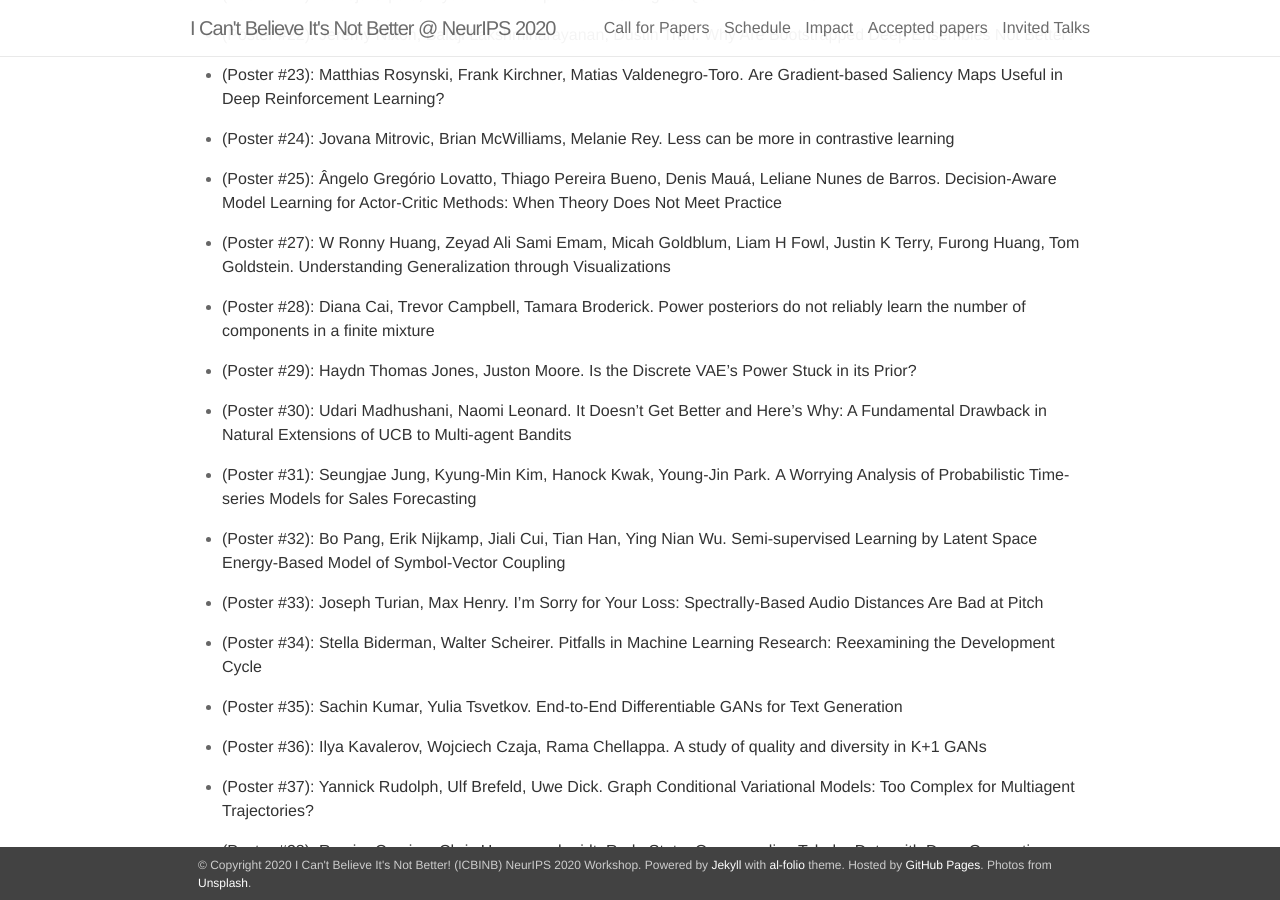
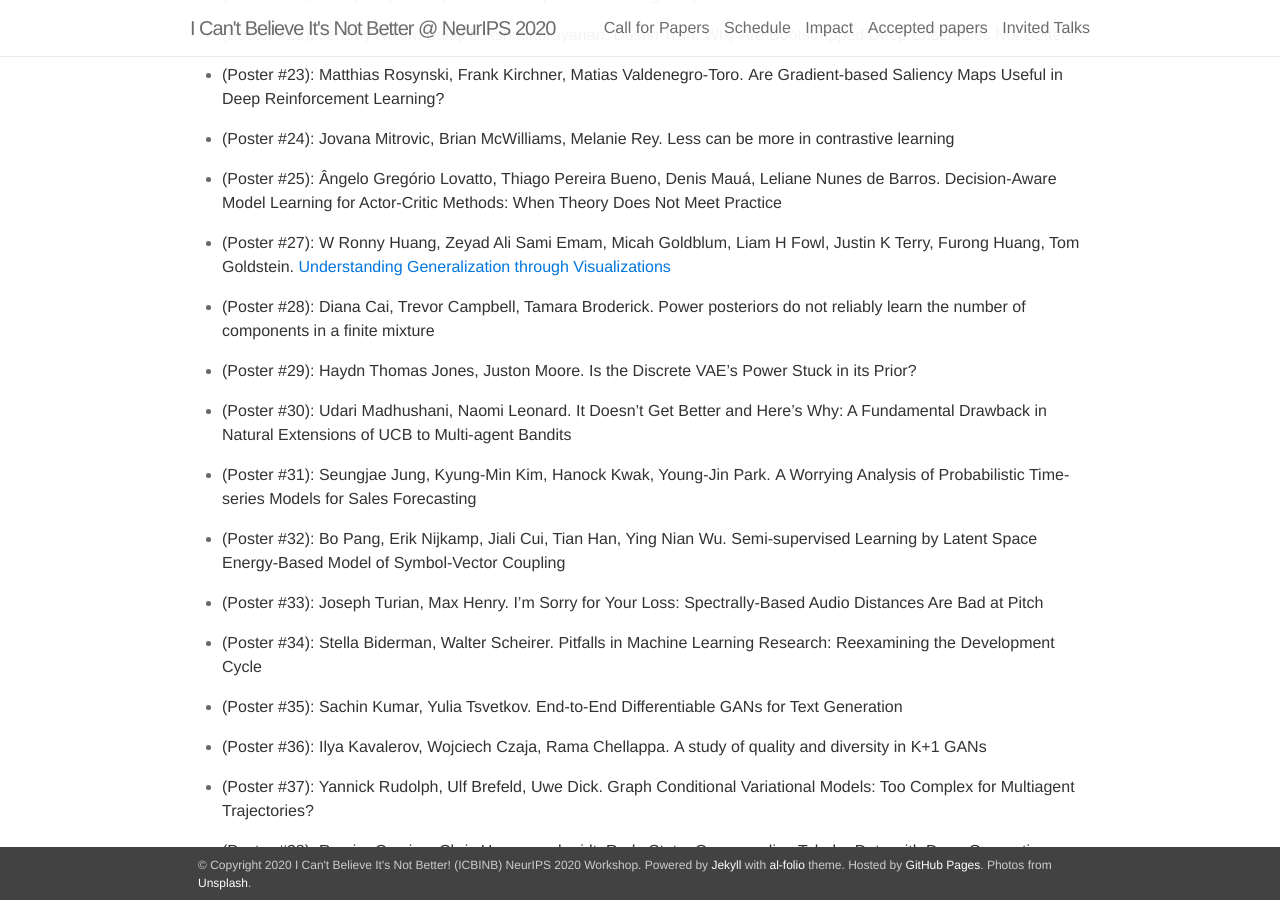
Before and after one commit to ml-retrospectives/icml2020, a Jekyll site: the page built from _pages/04_accepted.md, in a window 1280 px wide and 900 px high, scrolled down 1457 px. Built offline with Jekyll 4.4.1, drawn with Linux system fonts in a browser that asks for light colours; nearby versions of some CDN libraries.

Commit message:
adding links

```diff
--- a/_pages/04_accepted.md
+++ b/_pages/04_accepted.md
@@ -50,7 +50,7 @@ description: ICBINB@NeurIPS 2020
 
 * (Poster \#25): Ângelo Gregório Lovatto, Thiago Pereira Bueno, Denis Mauá, Leliane Nunes de Barros. <b>Decision-Aware Model Learning for Actor-Critic Methods: When Theory Does Not Meet Practice</b>
 
-* (Poster \#27): W Ronny Huang, Zeyad Ali Sami Emam, Micah Goldblum, Liam H Fowl, Justin K Terry, Furong Huang, Tom Goldstein. <b>Understanding Generalization through Visualizations</b>
+* (Poster \#27): W Ronny Huang, Zeyad Ali Sami Emam, Micah Goldblum, Liam H Fowl, Justin K Terry, Furong Huang, Tom Goldstein. [Understanding Generalization through Visualizations](https://openreview.net/pdf?id=pxqYT_7gToV)
 
 * (Poster \#28): Diana Cai, Trevor Campbell, Tamara Broderick. <b>Power posteriors do not reliably learn the number of components in a finite mixture</b>
 
```
